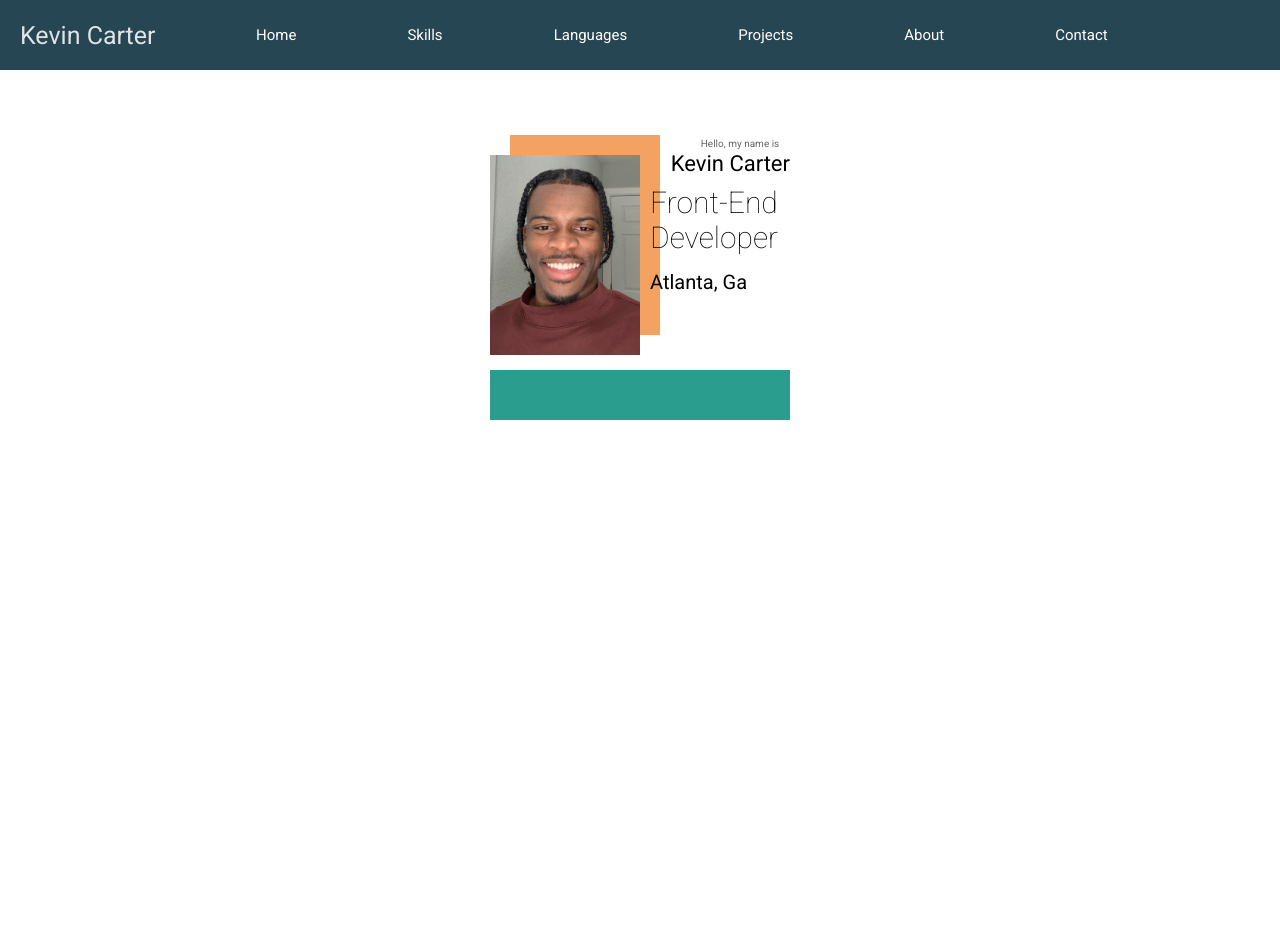
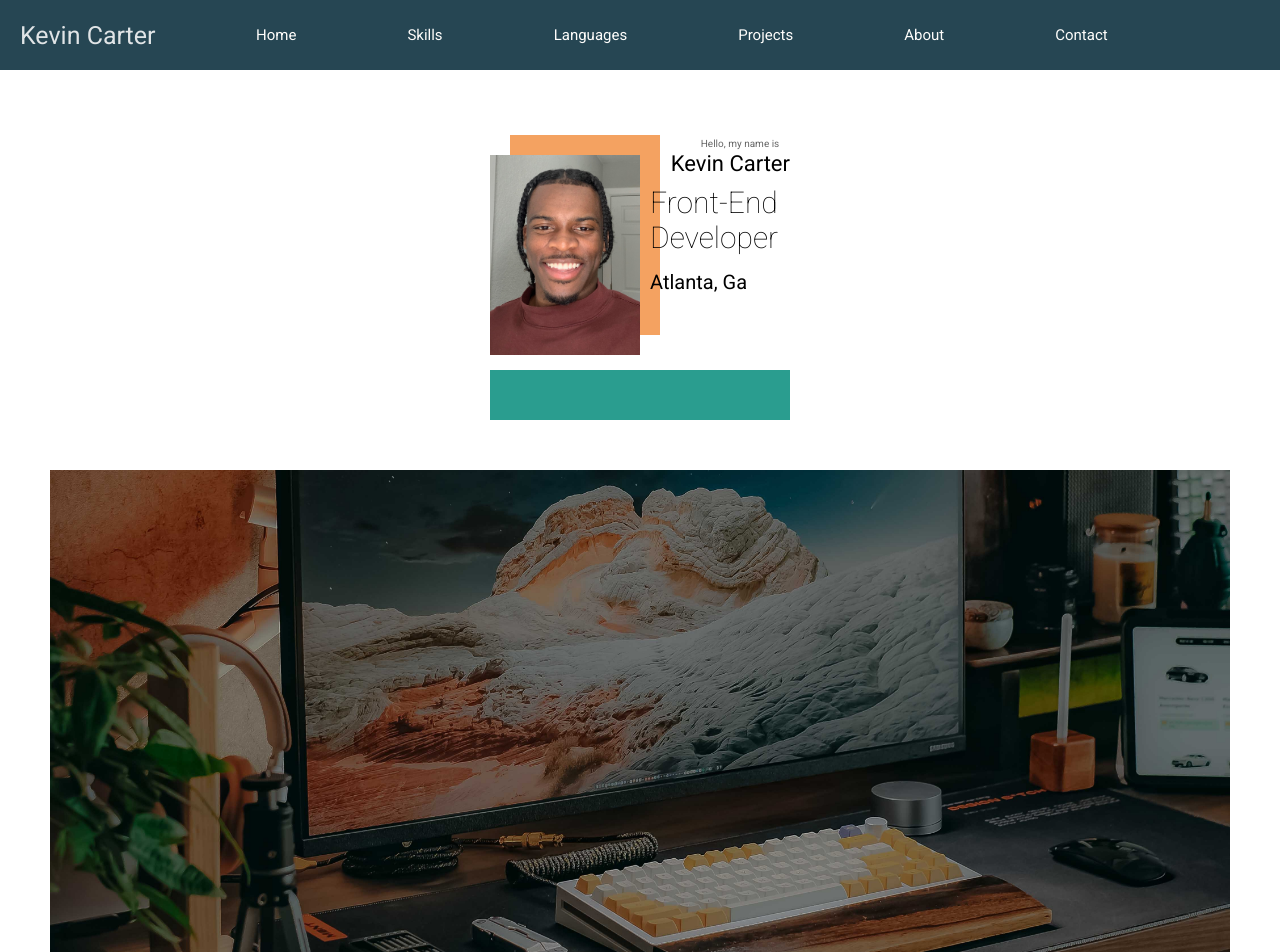
Before and after one commit to kvncrtr/portfolio, a React (Vite) app: page / in a window 1280 px wide. Shown: the top 952 px of the page. Before the commit the page ends 800 px from the top, so only its background shows below. Built offline with nearby package versions, Linux system fonts and the light colour scheme.

Commit message:
done hero

```diff
--- a/src/App.jsx
+++ b/src/App.jsx
@@ -2,6 +2,7 @@ import React, { useState } from 'react'
 
 import Navbar from './components/Navbar'
 import Hero from './components/Hero'
+import Skill from './components/Skill'
 import './styles/app.css'
 
 function App() {
@@ -9,6 +10,7 @@ function App() {
     <div className={'app--container'}>
       <Navbar />
       <Hero />
+      <Skill />
     </div>
   )
 }
--- /dev/null
+++ b/src/components/Skill.jsx
@@ -0,0 +1,13 @@
+import React from 'react'
+
+import skillPicture from '../assets/skillset-bkgrnd.jpg'
+
+export default function Skill() {
+   return (
+      <div className={'skill--container'}>
+         <img className={'skill--img'} src={skillPicture} alt={'picture of vs code'}>
+
+         </img>
+      </div>
+   )
+}
--- a/src/styles/app.css
+++ b/src/styles/app.css
@@ -28,7 +28,7 @@ html, body {
 .app--container {
    position: absolute;
    z-index: 1;
-   width: 100vw;
+   width: 100%;
 }
 
 .navbar--container {
@@ -181,6 +181,17 @@ nav a:hover {
    background-color: var(--secondary);
 }
 
+.skill--container {
+   justify-content: center;
+   padding: 0 5rem;
+}
+
+.skill--img {
+   margin: 0 auto;
+   margin-bottom: -3px;
+   width: 100%;
+}
+
 @media only screen and (max-width: 1024px) {
    .nav--button {
       margin-left: 85%;
```
Also changed, not shown: src/assets/skillset-bkgrnd.jpg.
